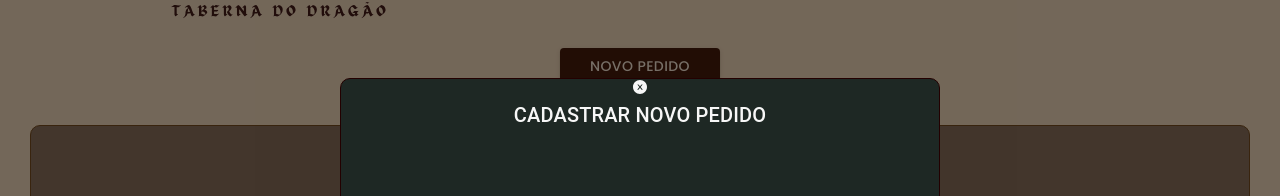
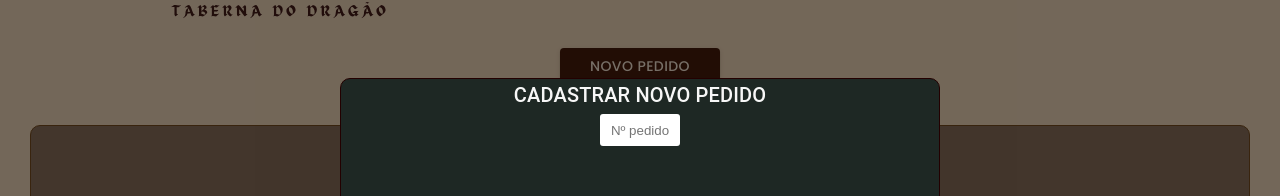
Before and after one commit to danbaziewicz/taberna-do-dragao, a React (Vite) app: page /pedidos in a window 1280 px wide. Both pictures are taken after a click on the button "NOVO PEDIDO". Shown: the part 122-318 px from the top of the page. Built offline with nearby package versions, Linux system fonts and the light colour scheme; no server answers.

Commit message:
implementação de adição de produtos.

```diff
--- a/src/components/Modal/Modal.jsx
+++ b/src/components/Modal/Modal.jsx
@@ -7,15 +7,15 @@ import {
 } from "@mui/material";
 import React, { useEffect, useState } from "react";
 import S from "./Modal.module.css";
-import { AiFillCloseCircle } from "react-icons/ai";
 import Label from "../common/Label/Label";
 import { getMenu } from "../../Service/Service";
+import Input from "../common/Input/Input";
 
 const Modal = () => {
   const [reload, setReload] = useState(false);
   const [open, setOpen] = useState(false);
   const [pedidos, setPedidos] = useState([]);
-  const [pedido, setPedido] = useState({ qtd: "", produtosPedido: [] });
+  const [pedido, setPedido] = useState({ qtd: '', produtosPedido: [] });
   const [produtos, setProdutos] = useState([]);
 
   const request = async (close) => {
@@ -36,17 +36,23 @@ const Modal = () => {
 
 
   function handleAdicionaPedido(quantidade, ptd) {
-    // const selectPedido = pedido.produtos.find((c) => (c.id = ptd.id));
-    // // pedido.produtos.push(ptd);
-    // if (selectPedido) {
-      //   selectPedido.quantidade = parseInt(qtd);
-      //} else {
+
+      ptd.quantidade = parseInt(quantidade)
+      pedido.produtosPedido.push(ptd)
+
+      console.log(pedido.produtosPedido)
 
 
-    pedido.produtosPedido.push(ptd.valor);
 
-    const soma = (a, b) => a+b;
-    const total = pedido.produtosPedido.reduce(soma)
+
+
+
+
+    //setPedido(...pedido, ptd.valor)
+    // pedido.produtosPedido.push(ptd.valor);
+
+    // const soma = (a, b) => a+b;
+    // const total = pedido.produtosPedido.reduce(soma)
 
 
     // const prodArr = pedido.produtosPedido[0].produto;
@@ -58,7 +64,7 @@ const Modal = () => {
     //}
     // console.log(pedido.produtosPedido[0].produto);
     // console.log(prod[ptd.id])
-    console.log(total)
+    //console.log(pedido)@@@@@@@@@@@@@@@@@@@@@@@@@@@@@@@@@@@@@@@@@@@@@@@@
     // console.log(ptd)
 
 
@@ -68,6 +74,12 @@ const Modal = () => {
     //TO DO
     //VERIFICAR RECEBIMENTO DE VALOR DE INPUT
     //MANDAR VALORES OBJ PARA ARRAY
+  }
+
+  function salvaPedido() {
+    const valorP = pedidos.push(pedido.produtosPedido)
+    // setPedidos(...pedidos, pedido.produtosPedido)
+    console.log(pedido.produtosPedido)
   }
 
   const handleOpenModal = () => {
@@ -106,14 +118,10 @@ const Modal = () => {
         <div className={S.meio}>
           <Box className={S.txtModal}>
             <div className={S.div100}>
-              <div>
-                <div className={S.divFecha}>
-                  <AiFillCloseCircle onClick={handleClose} />
-                </div>
-              </div>
               <Typography id="modal-modal-title" variant="h6" component="h2">
                 CADASTRAR NOVO PEDIDO
               </Typography>
+              <Input type="text" placeholder="Nº pedido" required="required"/>
             </div>
             <Typography
               id="modal-modal-description"
@@ -159,7 +167,7 @@ const Modal = () => {
                   backgroundColor: "#230000",
                   fontFamily: "Poppins",
                 }}
-                onClick={handleClose}
+                onClick={salvaPedido}
               >
                 SALVAR
               </Button>
```
